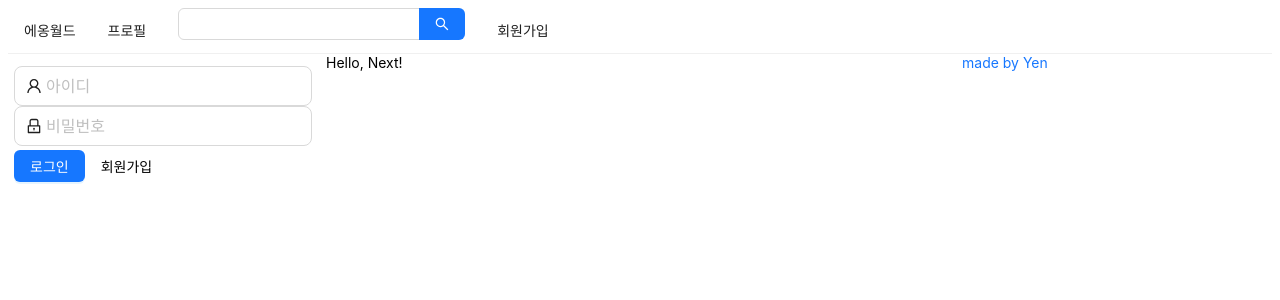
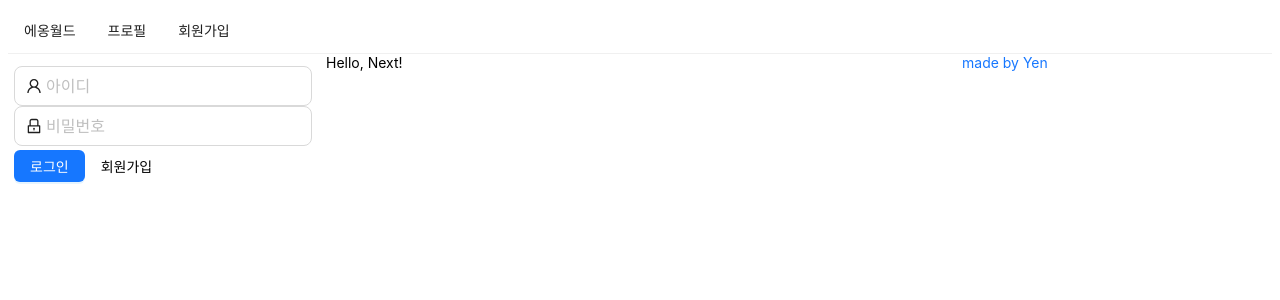
Before and after one commit to yen001004/yeworld, a Next.js app in the folder react-yeworld-front/: page / in a window 1280 px wide. Shown: the top 300 px of the page. Built offline with nearby package versions, Linux system fonts and the light colour scheme.

Commit message:
refactor: Modify Menu items antd v5

```diff
--- a/react-yeworld-front/components/AppLayout.js
+++ b/react-yeworld-front/components/AppLayout.js
@@ -7,28 +7,36 @@ import LoginForm from "./LoginForm";
 
 const AppLayout = ({ children }) => {
   const [isLoggedIn, setIsLoggedIn] = useState(false);
-  return (
-    <div>
-      <Menu mode="horizontal">
-        <Menu.Item>
+
+  const menuItems = [
+    {
+      key: "home",
+      label: (
         <Link legacyBehavior href="/">
           <a>에옹월드</a>
         </Link>
-        </Menu.Item>
-        <Menu.Item>
+      ),
+    },
+    {
+      key: "profile",
+      label: (
         <Link legacyBehavior href="/profile">
           <a>프로필</a>
         </Link>
-        </Menu.Item>
-        <Menu.Item>
-          <Input.Search enterButton />
-        </Menu.Item>
-        <Menu.Item>
+      ),
+    },
+    {
+      key: "signup",
+      label: (
         <Link legacyBehavior href="/signup">
           <a>회원가입</a>
         </Link>
-        </Menu.Item>
-      </Menu>
+      ),
+    },
+  ];
+  return (
+    <div>
+      <Menu mode="horizontal" items={menuItems} />
       <Row gutter={8}>
         <Col xs={24} md={6}>
           {isLoggedIn ? (
```
Lines whose indentation alone changed are shown as unchanged.
